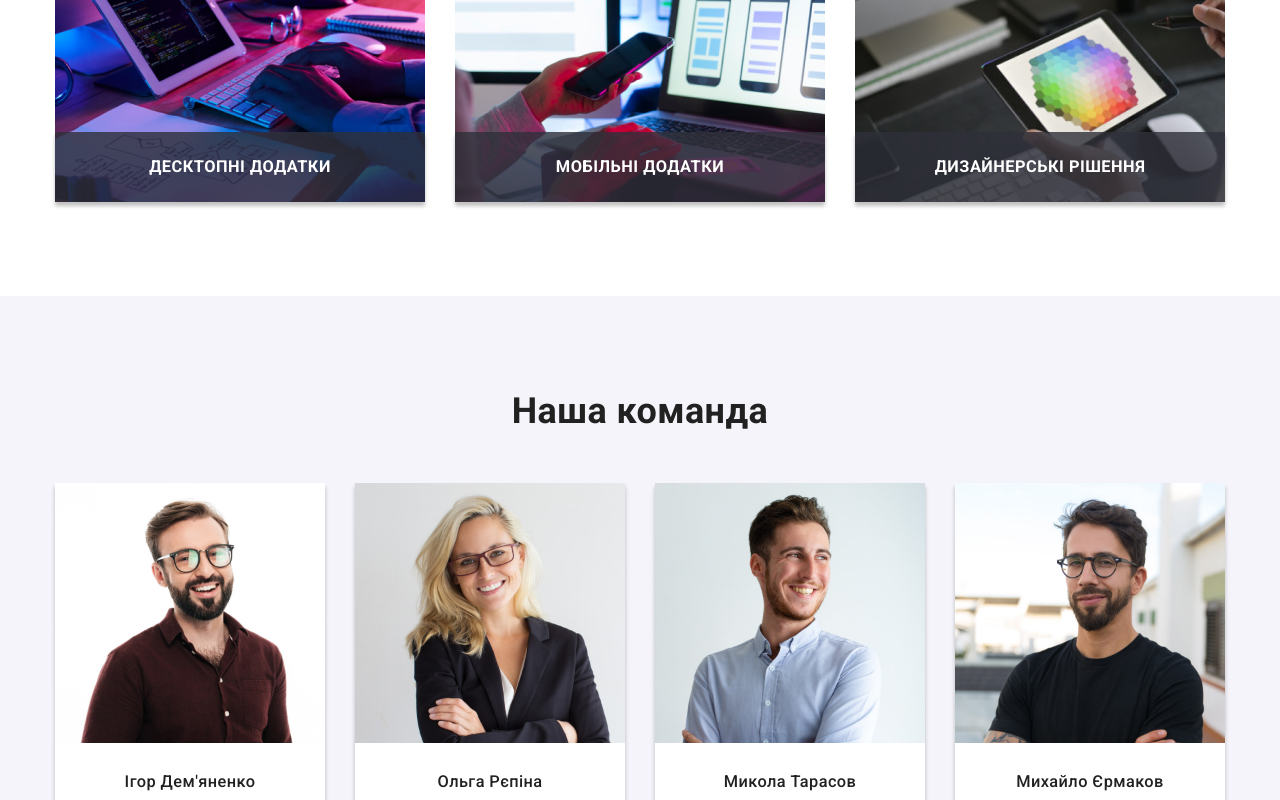
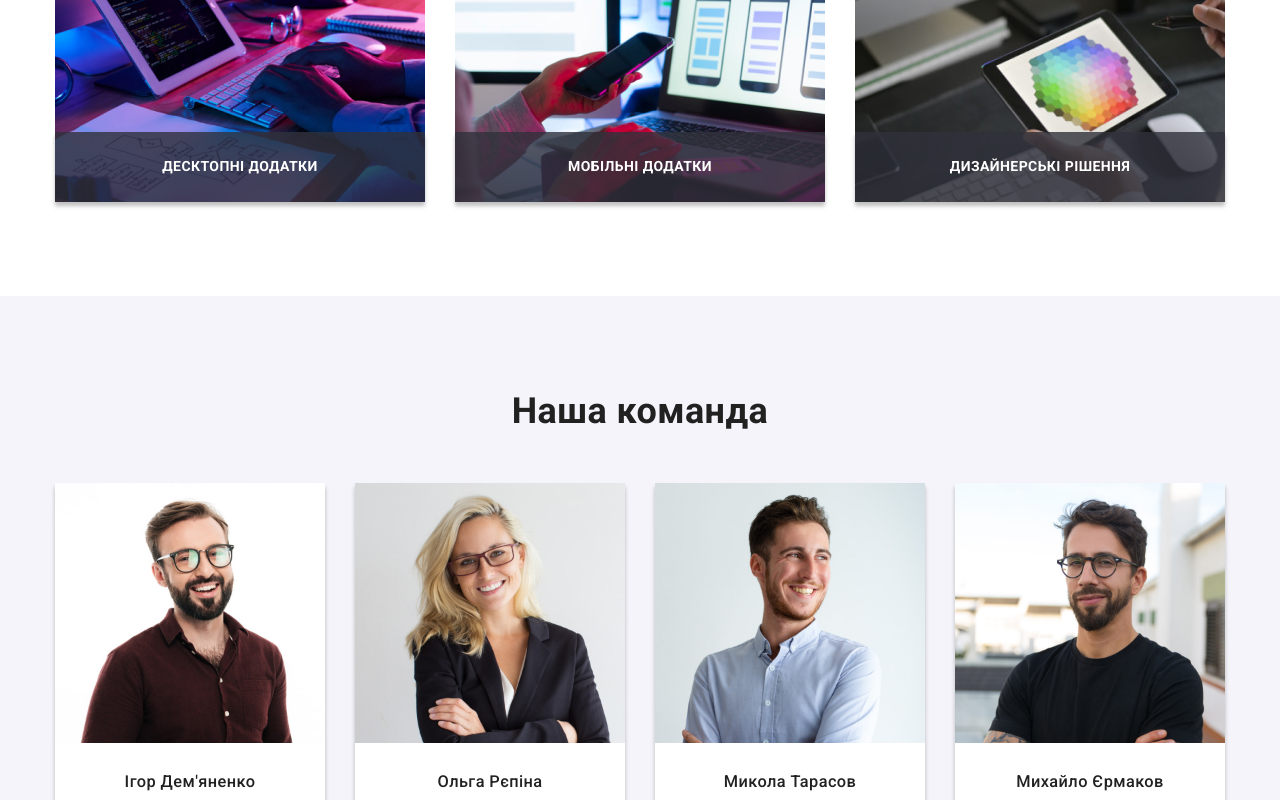
Before and after one commit to xanderkiev2022/goit-markup-hw-05, a plain HTML site: page index.html in a window 1280 px wide. Shown: the part 1320-2120 px from the top of the page. Drawn offline with nearby package versions, Linux system fonts and the light colour scheme.

Commit message:
виправляє помилки

```diff
--- a/css/styles.css
+++ b/css/styles.css
@@ -333,7 +333,7 @@
     display: block;
     width: 370px;
     height: 70px;
-    background-color: rgba(47, 48, 58, 0.8);
+    background-color: hsla(235, 10%, 21%, 0.80);
     /* border: 1px solid #000000; */
     box-shadow: 0px 4px 4px rgba(0, 0, 0, 0.25);
 
@@ -354,6 +354,7 @@
     font-weight: 700;
     line-height: 1.14;
     text-align: center;
+    font-size: 14px;
     letter-spacing: 0.03em;
     text-transform: uppercase;
     color: var(--white-color);
@@ -561,7 +562,7 @@
     font-size: 14px;
     line-height: 1.71;
     letter-spacing: 0.03em;
-    color: var(--submain-text-color);
+    color: hsla(0, 0%, 100%, 0.600);
     text-decoration: none;
 
     transition: color 250ms cubic-bezier(0.4, 0, 0.2, 1);
```
